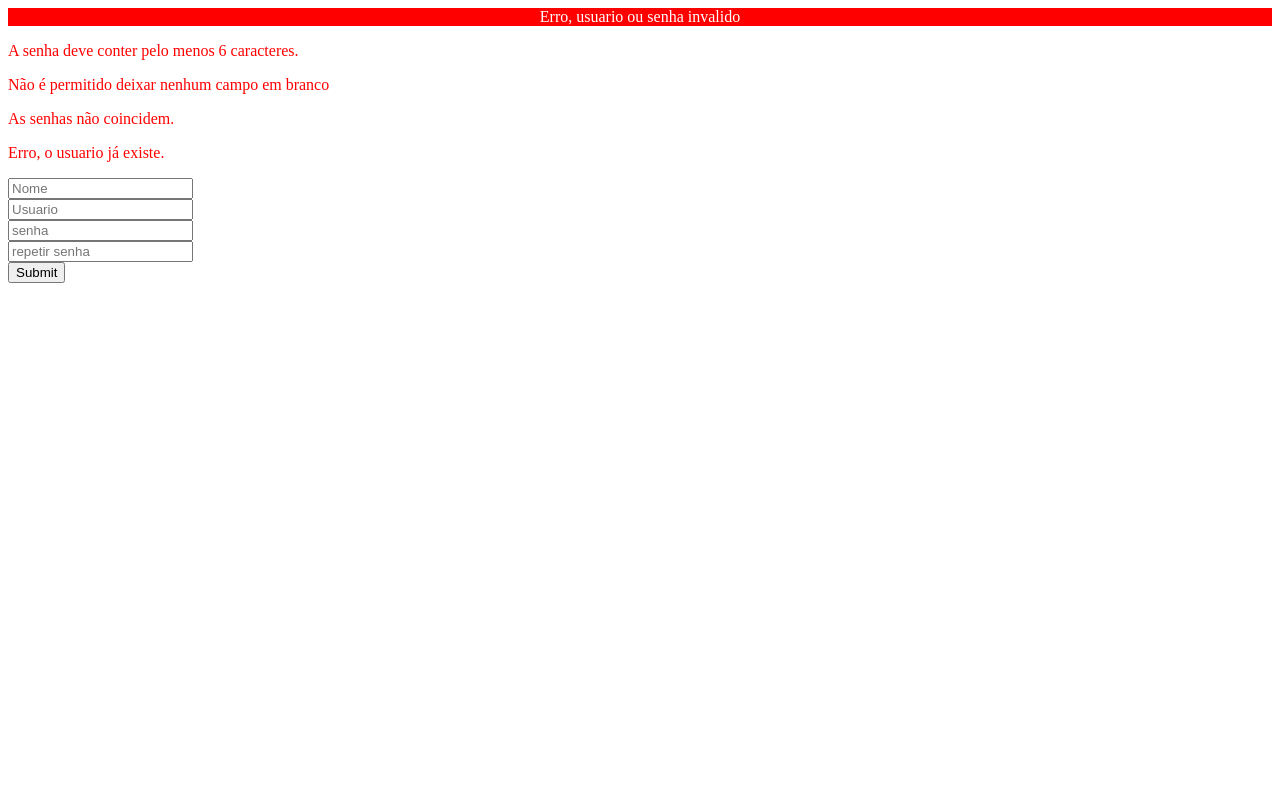
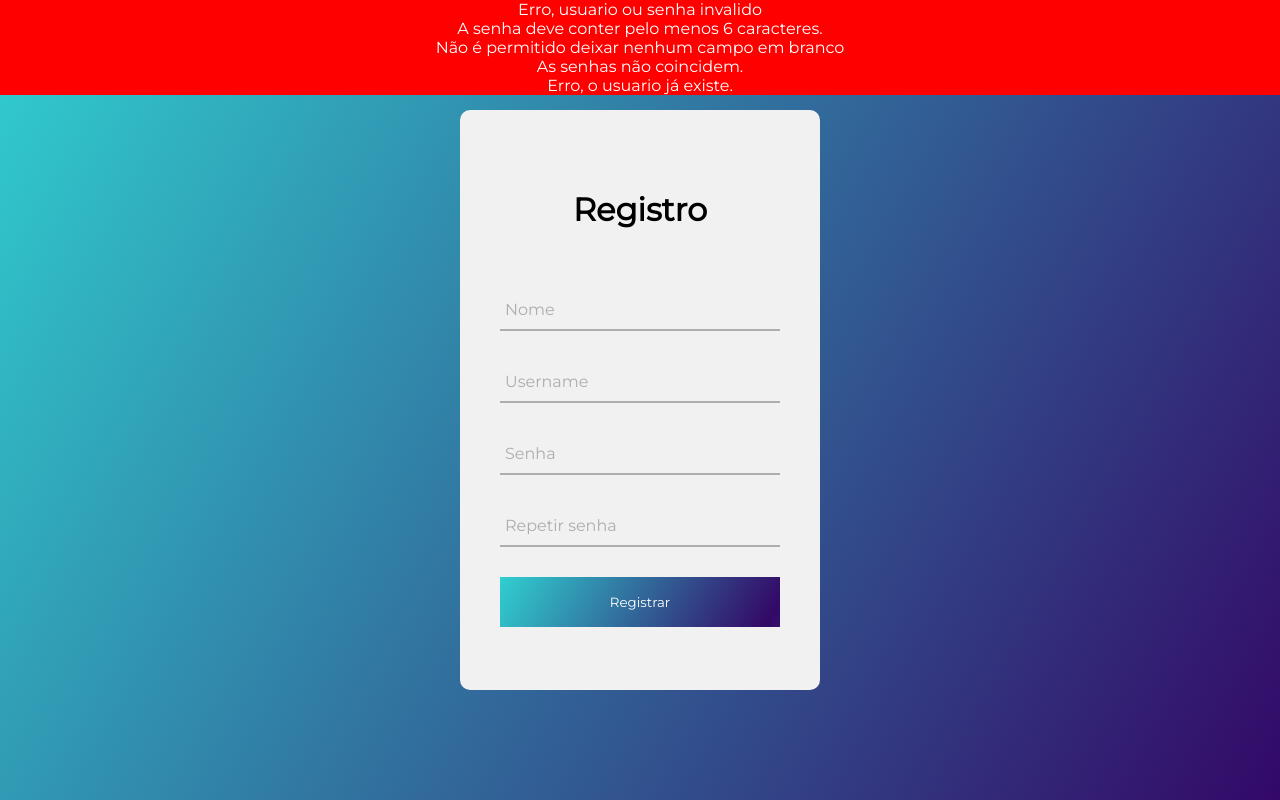
Before and after one commit to petscaramussi/ToDoList, a PHP site: page /registro.php in a window 1280 px wide. Run offline with PHP 8.4, Linux system fonts and the light colour scheme; a user stored in the database is signed in.

Commit message:
Registro Style

```diff
--- /dev/null
+++ b/projeto/css/registroStyle.css
@@ -0,0 +1,93 @@
+@import url('https://fonts.googleapis.com/css2?family=Montserrat&display=swap');
+*{
+    margin: 0;
+    padding: 0;
+    text-decoration: none;
+    font-family: 'Montserrat', sans-serif;
+    box-sizing: border-box;
+  }
+
+  body{
+    min-height: 100vh;
+    background-image: linear-gradient(120deg,#30cfd0,#330867);
+  }
+
+  .login-form{
+    width: 360px;
+    background: #f1f1f1;
+    height: 580px;
+    padding: 80px 40px;
+    border-radius: 10px;
+    position: absolute;
+    left: 50%;
+    top: 50%;
+    transform: translate(-50%,-50%);
+  }
+
+  .login-form h1{
+    text-align: center;
+    margin-bottom: 60px;
+  }
+
+  .txtb{
+    border-bottom: 2px solid #adadad;
+    position: relative;
+    margin: 30px 0;
+  }
+
+  .txtb input{
+    font-size: 15px;
+    color: #333;
+    border: none;
+    width: 100%;
+    outline: none;
+    background: none;
+    padding: 0 5px;
+    height: 40px;
+  }
+
+  .txtb span::before{
+    content: attr(data-placeholder);
+    position: absolute;
+    top: 50%;
+    left: 5px;
+    color: #adadad;
+    transform: translateY(-50%);
+    z-index: -1;
+    transition: .5s;
+  }
+
+  .txtb span::after{
+    content: '';
+    position: absolute;
+    left: 0;
+    top: 40px;
+    width: 0%;
+    height: 2px;
+    background: linear-gradient(120deg,#30cfd0,#330867);
+    transition: .5s;
+  }
+
+  .focus + span::before{
+    top: -5px;
+  }
+  .focus + span::after{
+    width: 100%;
+  }
+
+  .logbtn{
+    display: block;
+    width: 100%;
+    height: 50px;
+    border: none;
+    background: linear-gradient(120deg,#30cfd0,#330867,#30cfd0);
+    background-size: 200%;
+    color: #fff;
+    outline: none;
+    cursor: pointer;
+    transition: .5s;
+  }
+
+  .logbtn:hover{
+    background-position: right;
+  }
--- a/projeto/registro.php
+++ b/projeto/registro.php
@@ -5,14 +5,57 @@ include("tratamentoErros.php");
 <html>
 <body>
 <head>
+    <link rel="stylesheet" type="text/css" href="css/registroStyle.css" media="screen" />
     <title>Registro</title>
-<form action="registra.php" method="POST">
-<input name="nome" type="text" placeholder="Nome"><br>
-<input name="usuario" type="text" placeholder="Usuario"><br>
-<input name="senha" type="password" placeholder="senha"><br>
-<input name="rsenha" type="password" placeholder="repetir senha"><br>
-<input type="submit">
+    <script src="https://cdnjs.cloudflare.com/ajax/libs/jquery/3.4.1/jquery.min.js" charset="utf-8"></script>
+</head>
+<form action="registra.php" method="POST" class="login-form">
+        <h1>Registro</h1>
+
+        <div class="txtb">
+          <input name="nome" type="text">
+          <span data-placeholder="Nome"></span>
+        </div>
+
+        <div class="txtb">
+          <input name="usuario" type="text">
+          <span data-placeholder="Username"></span>
+        </div>
+
+        <div class="txtb">
+          <input name="senha" type="password">
+          <span data-placeholder="Senha"></span>
+        </div>
+
+        <div class="txtb">
+          <input name="rsenha" type="password">
+          <span data-placeholder="Repetir senha"></span>
+        </div>
+
+        <input type="submit" class="logbtn" value="Registrar">
+
+
+      </form>
+
+      <script type="text/javascript">
+      $(".txtb input").on("focus",function(){
+        $(this).addClass("focus");
+      });
+
+      $(".txtb input").on("blur",function(){
+        if($(this).val() == "")
+        $(this).removeClass("focus");
+      });
+
+      </script>
+
+<!--<form action="registra.php" method="POST">
+    <input name="nome" type="text" placeholder="Nome"><br>
+    <input name="usuario" type="text" placeholder="Usuario"><br>
+    <input name="senha" type="password" placeholder="senha"><br>
+    <input name="rsenha" type="password" placeholder="repetir senha"><br>
+    <input type="submit">
 </form>
-
+-->
 </body>
 </html>
--- a/projeto/tratamentoErros.php
+++ b/projeto/tratamentoErros.php
@@ -8,32 +8,33 @@ if(isset($_SESSION['nao_autenticado'])):
 
 //tratamento para senhas curtas
 if(isset($_SESSION['menor'])):
-    echo"<p style='color:red'> A senha deve conter pelo menos 6 caracteres.</p>";
+    echo"<p style='color:white; background-color: red; text-align: center;'> A senha deve conter pelo menos 6 caracteres.</p>";
 endif;
 unset($_SESSION['menor']);
 
 //tratamento para campos em brancos
 if(isset($_SESSION['branco'])):
-    echo"<p style='color:red'> Não é permitido deixar nenhum campo em branco</p>";
+    echo"<p style='color:white; background-color: red; text-align: center;'> Não é permitido deixar nenhum campo em branco</p>";
 endif;
 unset($_SESSION['branco']);
 
 //tratamento para senhas diferentes
 if(isset($_SESSION['senha_diferente'])):
-    echo"<p style='color:red'> As senhas não coincidem.</p>";
+    echo"<p style='color:white; background-color: red; text-align: center;'> As senhas não coincidem.</p>";
 endif;
 unset($_SESSION['senha_diferente']);
 
 //tratamento para usuario já existente
 if(isset($_SESSION['usuario_existe'])):
-    echo"<p style='color:red'> Erro, o usuario já existe.</p>";
+    echo"<p style='color:white; background-color: red; text-align: center;'> Erro, o usuario já existe.</p>";
 endif;
 unset($_SESSION['usuario_existe']);
 
 //mensagem de sucesso
 if(isset($_SESSION['status_cadastro'])):
-    echo"<p style='color:green;'>cadastrado com sucesso</p>
-    <a href='index.php'>ir para login</a>";
+    header("location:index.php?status=s");
+    //echo"<p style='color:green;'>cadastrado com sucesso</p>
+    //<a href='index.php'>ir para login</a>";
 endif;
 unset($_SESSION['status_cadastro']);
 
```
Also changed, not shown: projeto/css/style.css (+6 -1 lines), projeto/index.php (+10 -0 lines), projeto/painel.php (+7 -3 lines).
